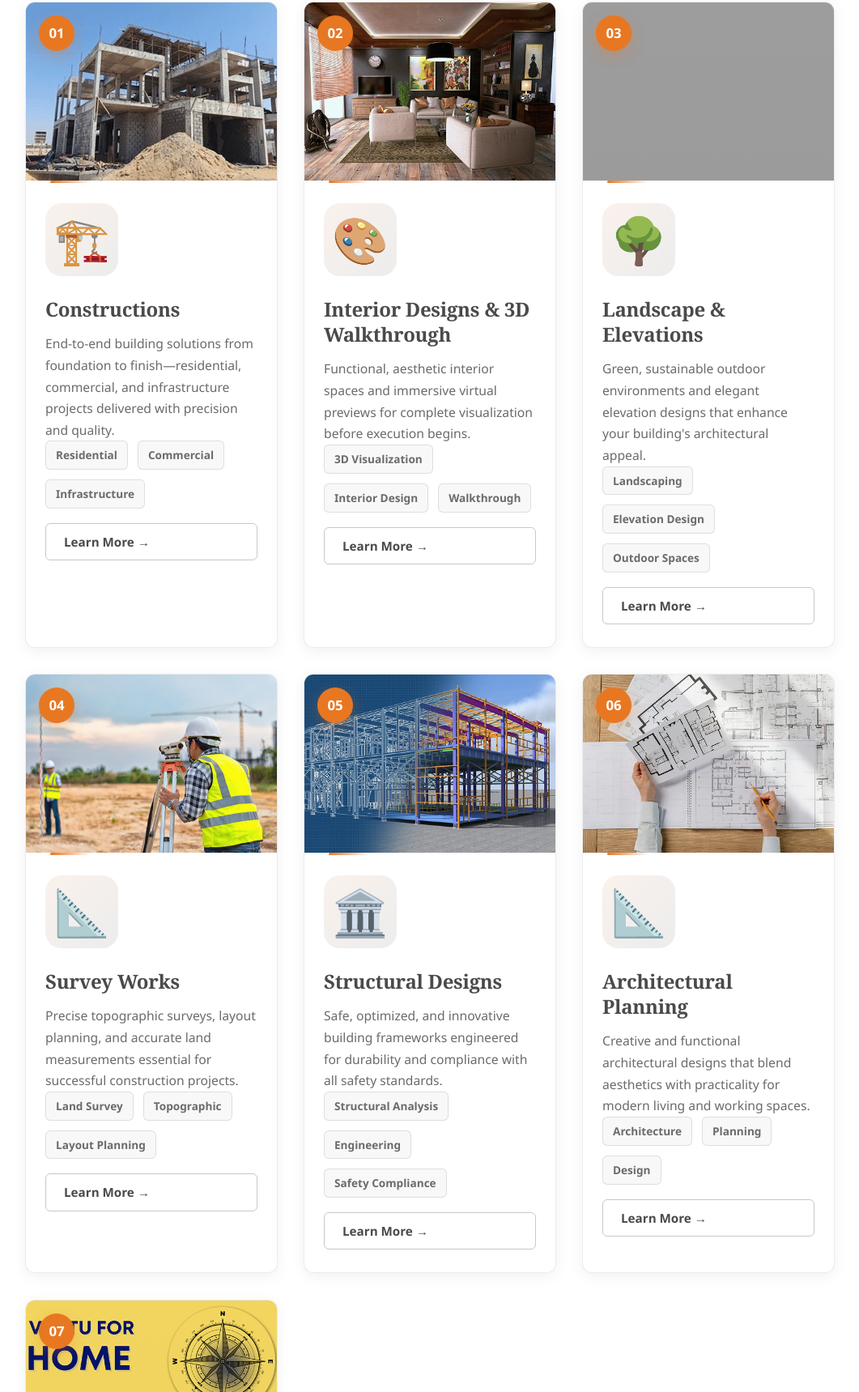
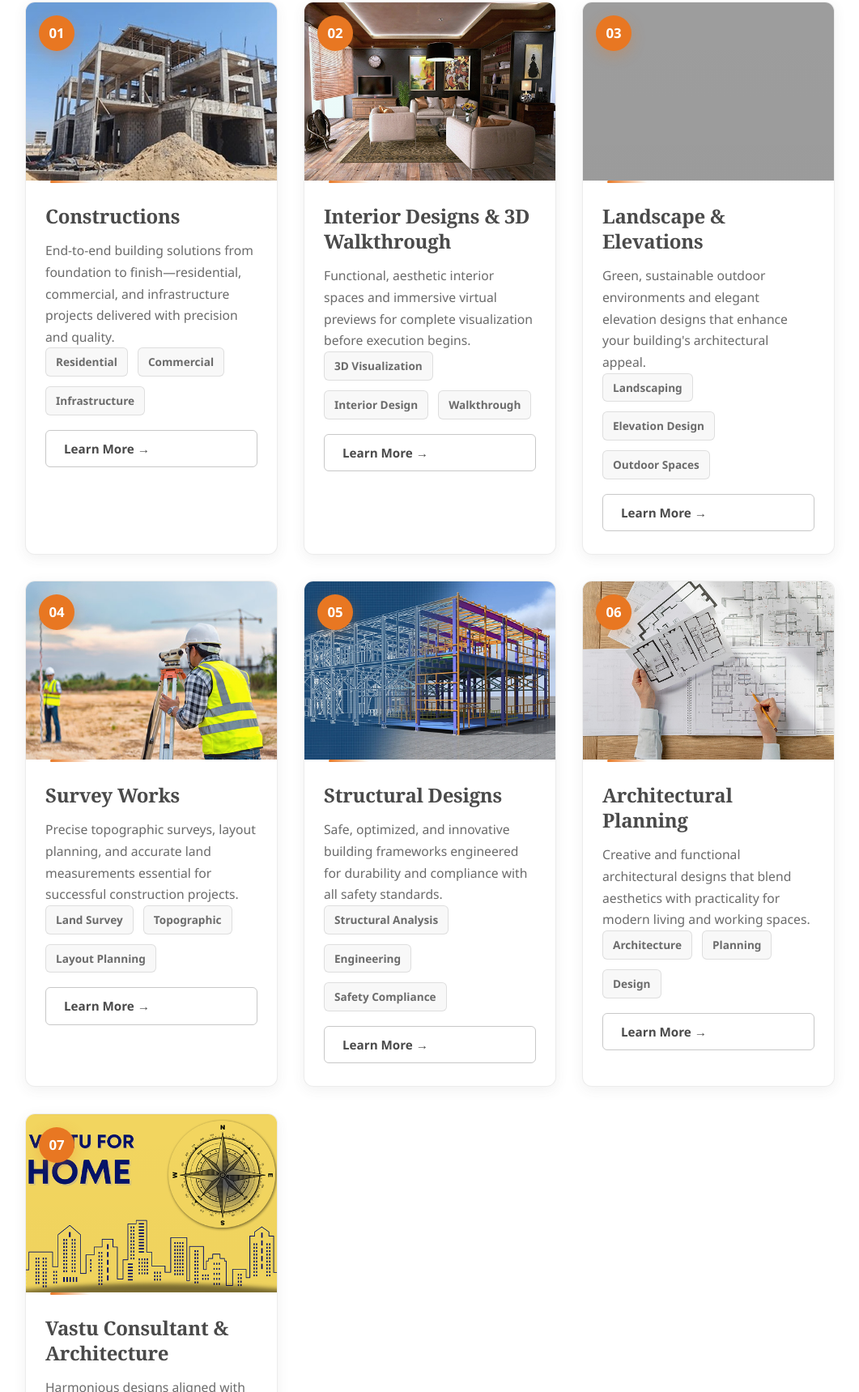
Before and after one commit to TentuBharath/srv-associate, a plain HTML site: page services.html in a window 1280 px wide. Shown: the part 1081-2800 px from the top of the page at 81% size, without its empty margins (109-1170 px from the left). Drawn offline with Linux system fonts and the light colour scheme; grey boxes are pictures that could not be loaded.

Commit message:
remove emojis

```diff
--- a/services.html
+++ b/services.html
@@ -29,7 +29,7 @@
     <section class="about-hero-section services-hero">
       <div class="about-hero-overlay">
         <div class="about-hero-content">
-          <span class="hero-label">🏗️ Construction & Engineering Services</span>
+          <span class="hero-label">Construction & Engineering Services</span>
           <h1>Complete Building & Infrastructure Solutions</h1>
           <p>From Foundation to Finish: Structural Engineering, Construction Management & Civil Consultancy Services in Visakhapatnam</p>
         </div>
@@ -53,7 +53,6 @@
               <div class="image-overlay"></div>
             </div>
             <div class="card-content">
-              <div class="card-icon">🏗️</div>
               <h3>Constructions</h3>
               <p>End-to-end building solutions from foundation to finish—residential, commercial, and infrastructure projects delivered with precision and quality.</p>
               <div class="card-features">
@@ -72,7 +71,6 @@
               <div class="image-overlay"></div>
             </div>
             <div class="card-content">
-              <div class="card-icon">🎨</div>
               <h3>Interior Designs & 3D Walkthrough</h3>
               <p>Functional, aesthetic interior spaces and immersive virtual previews for complete visualization before execution begins.</p>
               <div class="card-features">
@@ -91,7 +89,6 @@
               <div class="image-overlay"></div>
             </div>
             <div class="card-content">
-              <div class="card-icon">🌳</div>
               <h3>Landscape & Elevations</h3>
               <p>Green, sustainable outdoor environments and elegant elevation designs that enhance your building's architectural appeal.</p>
               <div class="card-features">
@@ -110,7 +107,6 @@
               <div class="image-overlay"></div>
             </div>
             <div class="card-content">
-              <div class="card-icon">📐</div>
               <h3>Survey Works</h3>
               <p>Precise topographic surveys, layout planning, and accurate land measurements essential for successful construction projects.</p>
               <div class="card-features">
@@ -129,7 +125,6 @@
               <div class="image-overlay"></div>
             </div>
             <div class="card-content">
-              <div class="card-icon">🏛️</div>
               <h3>Structural Designs</h3>
               <p>Safe, optimized, and innovative building frameworks engineered for durability and compliance with all safety standards.</p>
               <div class="card-features">
@@ -148,7 +143,6 @@
               <div class="image-overlay"></div>
             </div>
             <div class="card-content">
-              <div class="card-icon">📐</div>
               <h3>Architectural Planning</h3>
               <p>Creative and functional architectural designs that blend aesthetics with practicality for modern living and working spaces.</p>
               <div class="card-features">
@@ -167,7 +161,6 @@
               <div class="image-overlay"></div>
             </div>
             <div class="card-content">
-              <div class="card-icon">🕉️</div>
               <h3>Vastu Consultant & Architecture</h3>
               <p>Harmonious designs aligned with traditional Vastu principles combined with contemporary architectural innovation for balanced living spaces.</p>
               <div class="card-features">
```
Also changed, not shown: index.html (+0 -7 lines).
